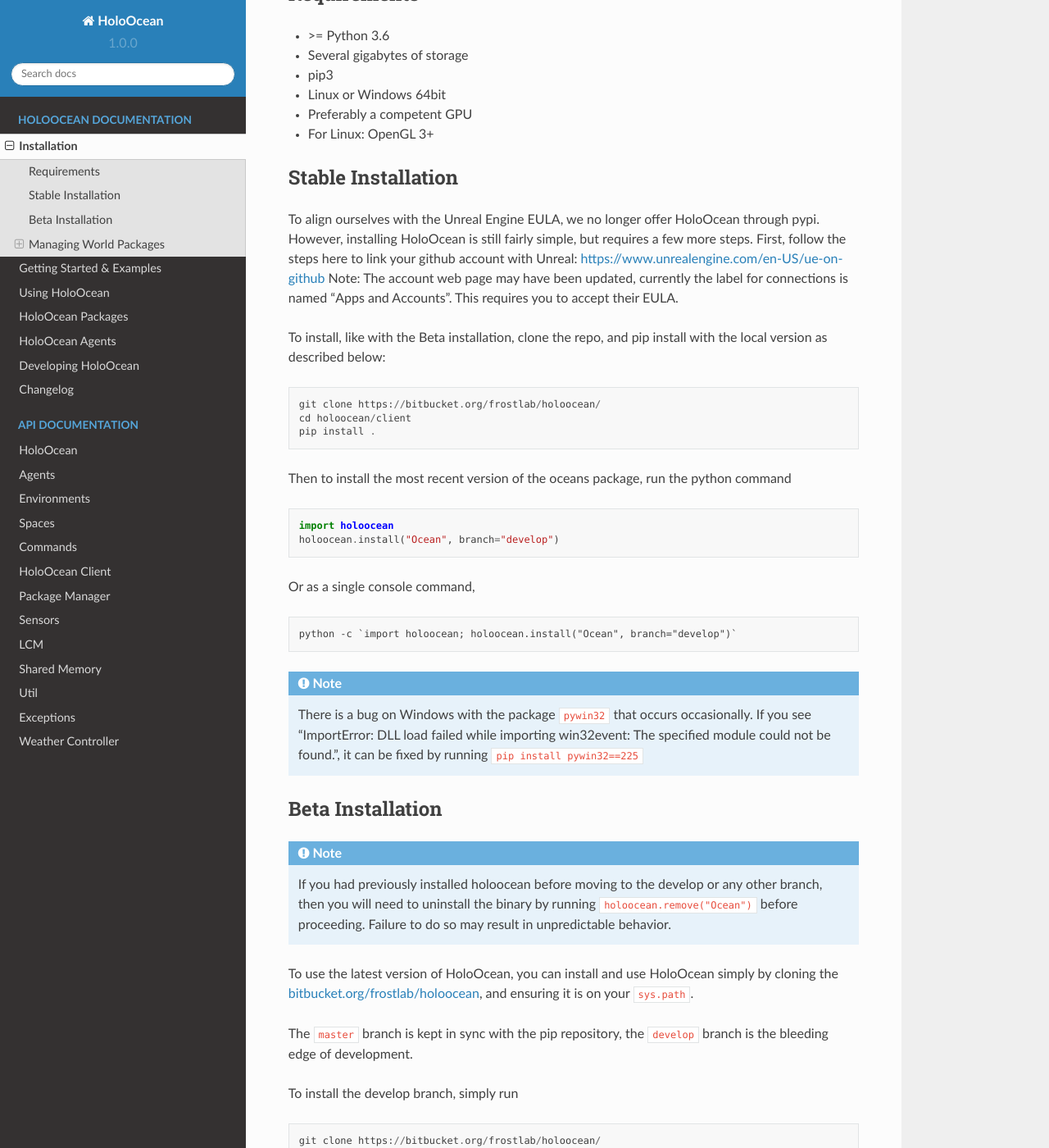
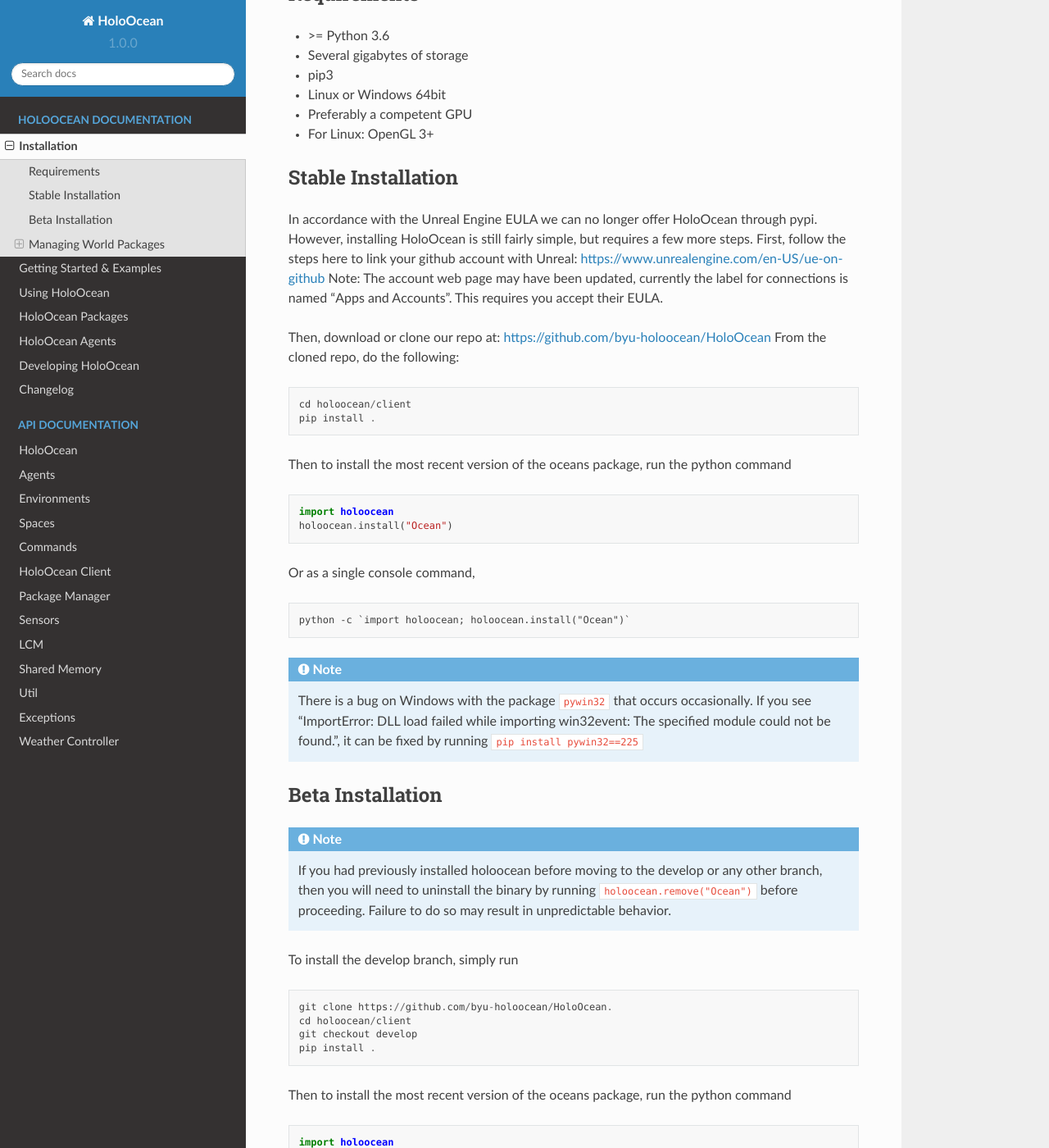
Before and after one commit to DPRIcky/holoocean-multiagent-control, a Sphinx documentation site: the page built from client/docs/usage/installation.rst, in a window 1280 px wide and 1400 px high, scrolled down 281 px. Shown: the whole window at 82% size. Built offline with Sphinx 7.4.7 and the Read the Docs theme 2.0.0, drawn with Linux system fonts in a browser that asks for light colours; formulas are drawn with MathJax 3; some of the changed text lies outside the part shown.

Commit message:
Change the docs phrasing.

```diff
--- a/client/docs/usage/installation.rst
+++ b/client/docs/usage/installation.rst
@@ -22,18 +22,18 @@
 Stable Installation
 =====================
 
-To align ourselves with the Unreal Engine EULA, we no longer offer HoloOcean through pypi. However,
+In accordance with the Unreal Engine EULA we can no longer offer HoloOcean through pypi. However,
 installing HoloOcean is still fairly simple, but requires a few more steps. First, follow the steps
 here to link your github account with Unreal: https://www.unrealengine.com/en-US/ue-on-github
-Note: The account web page may have been updated, currently the label for connections is named
-"Apps and Accounts". This requires you to accept their EULA.
+Note: The account web page may have been updated, currently the label for connections is named "Apps and
+Accounts".
+This requires you accept their EULA.
 
-To install, like with the Beta installation, clone the repo, and pip install with the local version as
-described below:
+Then, download or clone our repo at: https://github.com/byu-holoocean/HoloOcean
+From the cloned repo, do the following:
 
 ::
 
-   git clone https://bitbucket.org/frostlab/holoocean/
    cd holoocean/client
    pip install .
 
@@ -43,14 +43,14 @@
 ::
 
    import holoocean
-   holoocean.install("Ocean", branch="develop")
+   holoocean.install("Ocean")
 
 
 Or as a single console command,
 
 ::
 
-   python -c `import holoocean; holoocean.install("Ocean", branch="develop")`
+   python -c `import holoocean; holoocean.install("Ocean")`
 
 
 
@@ -67,20 +67,11 @@
    then you will need to uninstall the binary by running ``holoocean.remove("Ocean")`` before proceeding.
    Failure to do so may result in unpredictable behavior.
 
-To use the latest version of HoloOcean, you can install and use HoloOcean simply
-by cloning the `bitbucket.org/frostlab/holoocean`_, and ensuring it is on your
-``sys.path``.
-
-.. _`bitbucket.org/frostlab/holoocean`: https://bitbucket.org/frostlab/holoocean/
-
-The ``master`` branch is kept in sync with the pip repository, the ``develop``
-branch is the bleeding edge of development.
-
 To install the develop branch, simply run
 
 ::
 
-   git clone https://bitbucket.org/frostlab/holoocean/
+   git clone https://github.com/byu-holoocean/HoloOcean.
    cd holoocean/client
    git checkout develop
    pip install .
```
Also changed, not shown: other parts of client/docs/usage/installation.rst (+1 -1 lines), client/docs/index.rst (+32 -4 lines).
